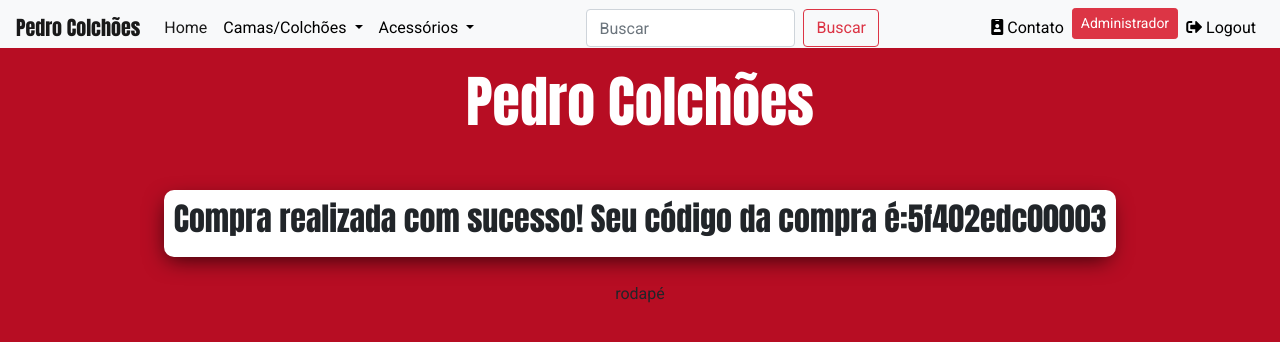
After one commit to pedrocavt/mystore, a PHP site: page /finishbuy.php in a window 1280 px wide. The commit adds this page. Shown: the top 342 px of the page. Run offline with PHP 8.4, Linux system fonts and the light colour scheme; the visitor is signed in with stand-in values (Sample User, id 1); data that the repository does not hold is empty; some libraries are stand-ins or nearby versions.

Commit message:
finalizando carrinho de compras

```diff
--- /dev/null
+++ b/finishbuy.php
@@ -0,0 +1,20 @@
+<?php
+    session_start();
+
+    include 'conexao.php';
+
+    $data= date('Y-m-d');
+    $ticket = uniqid();
+    $id_user = $_SESSION['id'];
+
+    foreach ($_SESSION['carrinho'] as $id => $quantidade){
+        $consulta = $conexao->query("SELECT * FROM produtos WHERE id='$id'");
+        $exibe = $consulta->fetch(PDO::FETCH_ASSOC);
+        $preco = $exibe['preco_produto'];
+
+        $inserir = $conexao->query("INSERT INTO vendas (ticket, id_comprador, id_produto, quantidade, data, valor) VALUES
+        ('$ticket', '$id_user', '$id', '$quantidade', '$data', '$preco')");
+    }
+
+    include 'theend.php';
+?>
--- a/nav.php
+++ b/nav.php
@@ -38,6 +38,7 @@
             <button class="btn btn-outline-danger my-2 my-sm-0" type="submit">Buscar</button>
         </form>
         <ul class="navbar-nav">
+
             <li class="nav-item">
                 <a class="nav-link" href="#"><i class="fas fa-id-badge"></i>&nbsp;Contato</a>
             </li>
@@ -60,6 +61,9 @@
                     $exibir_user = $consulta_user->fetch(PDO::FETCH_ASSOC);
                     ?>
             <li class="nav-item">
+                <a class="nav-link" href="carrinho.php"><i class="fas fa-shopping-cart"></i>&nbsp;Carrinho</a>
+            </li>
+            <li class="nav-item">
                 <a class="nav-link" href=""><i class="fas fa-user"></i>&nbsp;<?php echo $exibir_user['nome_user']; ?></a>
             </li>
             <li class="nav-item">
--- a/showcar.php
+++ b/showcar.php
@@ -5,6 +5,10 @@
     </div>
 
     <?php
+
+        if(!isset($_SESSION['carrinho'])){
+            $_SESSION['carrinho'] = array();
+        }
 
         $total = null;  //cria uma variavel para mostrar o total da compra
         foreach($_SESSION['carrinho'] as $id => $quantidade){ //cria a sessao carrinho
--- /dev/null
+++ b/theend.php
@@ -0,0 +1,63 @@
+<!doctype html>
+<html>
+<head>
+<meta charset="utf-8">
+<title>Luanna Colchoões - Login</title>
+
+<meta name="viewport" content="width=device-width, initial-scale=1">
+<link rel="stylesheet" href="https://stackpath.bootstrapcdn.com/bootstrap/4.5.0/css/bootstrap.min.css" integrity="sha384-9aIt2nRpC12Uk9gS9baDl411NQApFmC26EwAOH8WgZl5MYYxFfc+NcPb1dKGj7Sk" crossorigin="anonymous">
+<link rel="stylesheet" href="https://use.fontawesome.com/releases/v5.14.0/css/all.css" integrity="sha384-HzLeBuhoNPvSl5KYnjx0BT+WB0QEEqLprO+NBkkk5gbc67FTaL7XIGa2w1L0Xbgc" crossorigin="anonymous">
+<link rel="stylesheet" href="css/main.css">
+<style>
+	body{
+        background-color:#b70d23;
+    }
+.erro{
+    margin: 25px auto;
+    box-shadow: -2px 7px 22px -5px rgba(0,0,0,0.75);
+    padding: 10px;
+	border-radius: 10px;
+	background: white;
+	}
+	.anton {
+    font-family: 'Anton', sans-serif;
+}
+
+</style>
+
+
+</head>
+
+<body>
+
+<?php
+
+	include 'conexao.php';
+    include 'nav.php';
+
+
+	?>
+	 <center style="margin-top:20px;color:white">
+        <h1 class="display-4" id="title">Pedro Colchões</h1>
+    </center>
+
+	<div class="container-fluid" >
+
+		<div class="row">
+
+			<div class="erro text-center">
+
+				<h2 class="anton">Compra realizada com sucesso! Seu código da compra é:<?php echo $ticket; ?></h2>
+
+
+			</div>
+		</div>
+	</div>
+
+	<?php include 'rodape.html' ?>
+
+    <script src="https://code.jquery.com/jquery-3.5.1.slim.min.js" integrity="sha384-DfXdz2htPH0lsSSs5nCTpuj/zy4C+OGpamoFVy38MVBnE+IbbVYUew+OrCXaRkfj" crossorigin="anonymous"></script>
+<script src="https://cdn.jsdelivr.net/npm/popper.js@1.16.0/dist/umd/popper.min.js" integrity="sha384-Q6E9RHvbIyZFJoft+2mJbHaEWldlvI9IOYy5n3zV9zzTtmI3UksdQRVvoxMfooAo" crossorigin="anonymous"></script>
+<script src="https://stackpath.bootstrapcdn.com/bootstrap/4.5.0/js/bootstrap.min.js" integrity="sha384-OgVRvuATP1z7JjHLkuOU7Xw704+h835Lr+6QL9UvYjZE3Ipu6Tp75j7Bh/kR0JKI" crossorigin="anonymous"></script>
+</body>
+</html>
```
Also changed, not shown: carrinho.php (+9 -2 lines).
